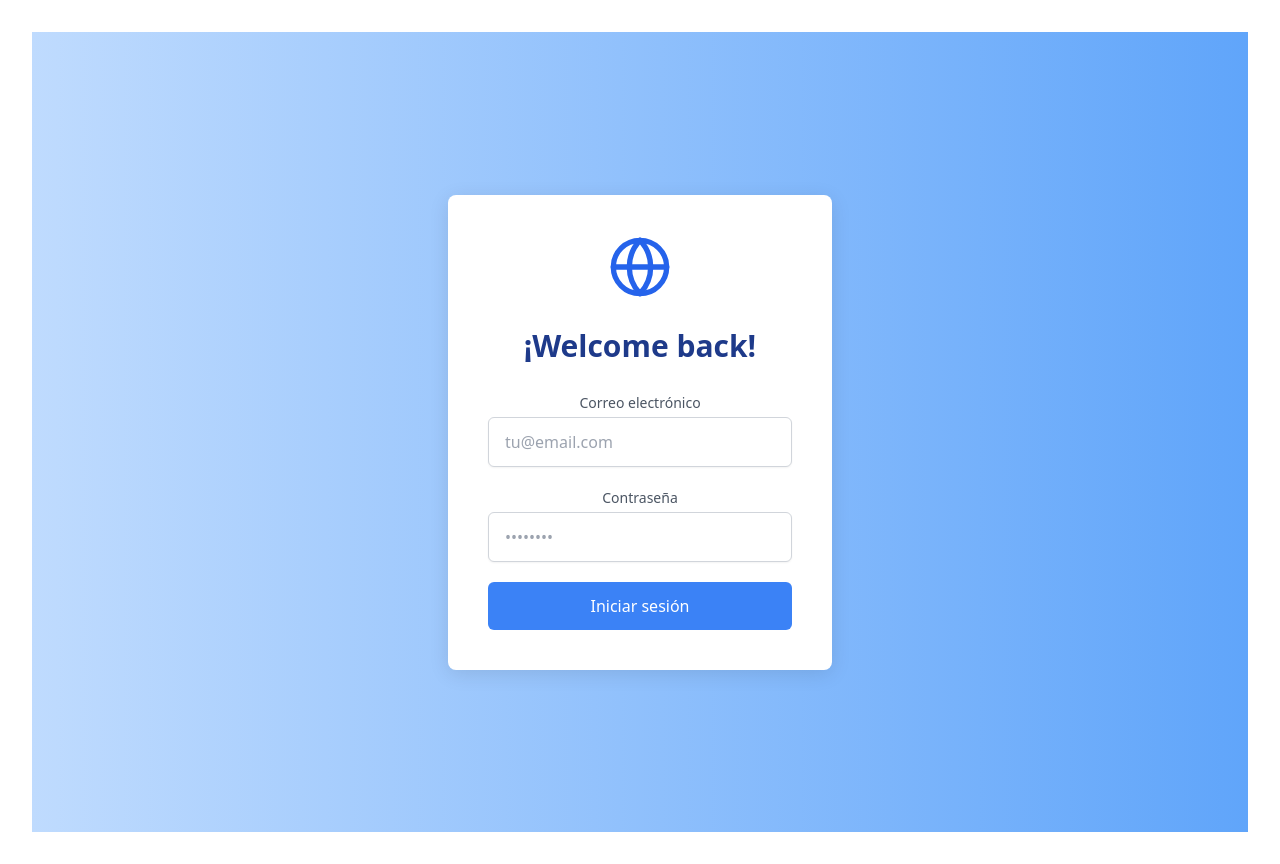
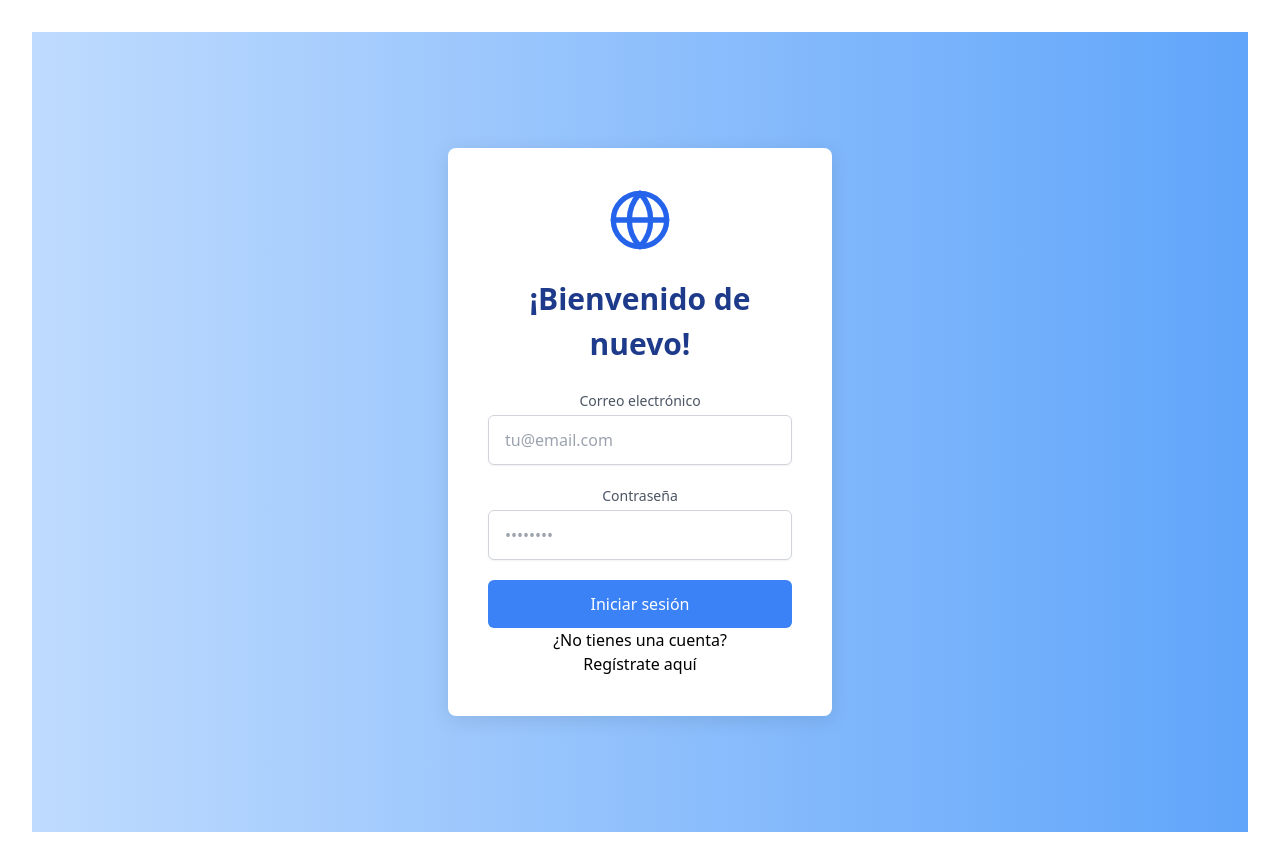
Before and after one commit to tonx117/ArquitecturaGrupal, a React (Vite) app in the folder front/: page /login in a window 1280 px wide. Built offline with nearby package versions, Linux system fonts and the light colour scheme.

Commit message:
feat:se agregaron nuevos cambios en landing

```diff
--- a/front/src/App.tsx
+++ b/front/src/App.tsx
@@ -2,25 +2,37 @@ import React from 'react';
 import LanguageSelector from './components/LanguageSelector'; // Importa el componente LanguageSelector
 import UserProfile from './components/UserProfile'; // Importa el componente UserProfile
 import './App.css';
-import { BrowserRouter as Router, Routes, Route } from 'react-router-dom';
+import { BrowserRouter as Router, Routes, Route, useNavigate } from 'react-router-dom'; // Asegúrate de importar useNavigate
 import LoginForm from './components/LoginForm';
 import RegistroForm from './components/Register';
 import LandingPage from './components/LandingPage'; // Importa el componente de la landing page
 
 function App() {
+  const navigate = useNavigate(); // Hook para la navegación
+
+  // Función para manejar el clic en el botón de registro
+  const handleRegisterClick = () => {
+    navigate('/registro'); // Navegar a la página de registro
+  };
+
   return (
-    <Router>
     <div className="App">
       <Routes>
         <Route path="/" element={<LandingPage />} /> {/* Ruta de la landing page */}
-          <Route path="/login" element={<LoginForm />} />
+        <Route path="/login" element={<LoginForm onRegisterClick={handleRegisterClick} />} /> {/* Pasa la función al LoginForm */}
         <Route path="/registro" element={<RegistroForm />} />
         <Route path="/language-selector" element={<LanguageSelector />} /> {/* Ruta para el LanguageSelector */}
         <Route path="/user-profile" element={<UserProfile />} /> {/* Ruta para UserProfile */}
       </Routes>
     </div>
-    </Router>
   );
 }
 
-export default App;
+// Envolver App con Router
+const AppWrapper = () => (
+  <Router>
+    <App />
+  </Router>
+);
+
+export default AppWrapper;
--- a/front/src/components/LandingPage.tsx
+++ b/front/src/components/LandingPage.tsx
@@ -1,12 +1,12 @@
 import { Globe2, BookOpen, MessageCircle, Award } from "lucide-react";
-//import './landing.css';
+import { Link } from 'react-router-dom'; // Importa Link de react-router-dom
 
 export default function LandingPage() {
   return (
     <div className="flex flex-col min-h-screen bg-gradient-to-b from-blue-200 to-blue-300">
       <header className="px-4 lg:px-6 h-16 flex items-center bg-white shadow">
         <div className="flex items-center space-x-2">
-          <Globe2 className="h-6 w-6 text-blue-600" aria-label="Ícono de LinguaLearn" />
+          <Globe2 className="h-6 w-6 text-blue-600" aria-label="Ícono de TomyLanguage" />
           <span className="text-2xl font-bold text-blue-800">TomyLanguage</span>
         </div>
         <nav className="ml-auto flex gap-4 sm:gap-6">
@@ -84,7 +84,7 @@ export default function LandingPage() {
             </h2>
             <div className="grid grid-cols-1 md:grid-cols-2 lg:grid-cols-3 gap-8">
               {[
-                { name: "María G.", text: "LinguaLearn ha transformado mi forma de aprender idiomas. ¡Es divertido y efectivo!" },
+                { name: "María G.", text: "TomyLanguage ha transformado mi forma de aprender idiomas. ¡Es divertido y efectivo!" },
                 { name: "Carlos R.", text: "Gracias a esta app, ahora puedo mantener conversaciones en inglés con confianza." },
                 { name: "Laura S.", text: "Las lecciones interactivas y el seguimiento de progreso me mantienen motivada todos los días." }
               ].map((testimonial, index) => (
@@ -108,22 +108,15 @@ export default function LandingPage() {
                 </p>
               </div>
               <div className="w-full max-w-sm space-y-2">
-                <form className="flex space-x-2">
-                  <input
-                    className="flex-1 bg-white text-blue-900 px-4 py-2 rounded shadow"
-                    placeholder="Ingresa tu email"
-                    type="email"
-                    aria-label="Ingresa tu email"
-                    required
-                  />
+                <Link to="/login"> {/* Cambia el botón a un Link que dirija a /login */}
                   <button
                     className="bg-white text-blue-600 hover:bg-blue-50 px-4 py-2 rounded shadow"
-                    type="submit"
+                    type="button"
                     aria-label="Registrarse"
                   >
                     Registrarse
                   </button>
-                </form>
+                </Link>
                 <p className="text-xs text-blue-200">
                   Al registrarte, aceptas nuestros términos de servicio y política de privacidad.
                 </p>
--- a/front/src/components/LoginForm.tsx
+++ b/front/src/components/LoginForm.tsx
@@ -2,24 +2,23 @@ import { useState } from 'react';
 import { Globe } from 'lucide-react';
 import './LoginForm.css';
 
-// Adaptador para la lógica de negocio (siguiendo arquitectura hexagonal)
 interface LoginAdapter {
   login: (email: string, password: string) => Promise<void>;
 }
 
-// Implementación mock del adaptador
 const mockLoginAdapter: LoginAdapter = {
   login: async (email, password) => {
     await new Promise(resolve => setTimeout(resolve, 1000));
-    console.log('Login attempt:', { email, password });
+    console.log('Intento de inicio de sesión:', { email, password });
   }
 };
 
 interface LoginFormProps {
   loginAdapter: LoginAdapter;
+  onRegisterClick: () => void;
 }
 
-export default function LoginForm({ loginAdapter = mockLoginAdapter }: LoginFormProps) {
+export default function LoginForm({ loginAdapter = mockLoginAdapter, onRegisterClick }: LoginFormProps) {
   const [email, setEmail] = useState('');
   const [password, setPassword] = useState('');
   const [isLoading, setIsLoading] = useState(false);
@@ -45,14 +44,10 @@ export default function LoginForm({ loginAdapter = mockLoginAdapter }: LoginForm
         <div className="logo-container">
           <Globe className="text-blue-600 w-16 h-16" />
         </div>
-        <h2 className="title">
-        ¡Welcome back!
-        </h2>
+        <h2 className="title">¡Bienvenido de nuevo!</h2>
         <form onSubmit={handleSubmit} className="space-y-5">
           <div>
-            <label htmlFor="email" className="label">
-              Correo electrónico
-            </label>
+            <label htmlFor="email" className="label">Correo electrónico</label>
             <input
               id="email"
               type="email"
@@ -64,9 +59,7 @@ export default function LoginForm({ loginAdapter = mockLoginAdapter }: LoginForm
             />
           </div>
           <div>
-            <label htmlFor="password" className="label">
-              Contraseña
-            </label>
+            <label htmlFor="password" className="label">Contraseña</label>
             <input
               id="password"
               type="password"
@@ -78,14 +71,16 @@ export default function LoginForm({ loginAdapter = mockLoginAdapter }: LoginForm
             />
           </div>
           {error && <p className="error-message">{error}</p>}
-          <button
-            type="submit"
-            disabled={isLoading}
-            className="submit-button"
-          >
+          <button type="submit" disabled={isLoading} className="submit-button">
             {isLoading ? 'Iniciando sesión...' : 'Iniciar sesión'}
           </button>
         </form>
+        <div className="register-container">
+          <p className="register-text">¿No tienes una cuenta?</p>
+          <button type="button" onClick={onRegisterClick} className="register-button">
+            Regístrate aquí
+          </button>
+        </div>
       </div>
     </div>
   );
--- a/front/src/components/Register.tsx
+++ b/front/src/components/Register.tsx
@@ -1,5 +1,6 @@
 import { useState } from 'react';
 import { Globe } from 'lucide-react';
+import { useNavigate } from 'react-router-dom'; // Importa useNavigate
 import './LoginForm.css'; // Importa el archivo CSS
 
 // Adaptador para la lógica de negocio (siguiendo arquitectura hexagonal)
@@ -27,6 +28,8 @@ export default function RegisterForm({ registerAdapter = mockRegisterAdapter }:
   const [isLoading, setIsLoading] = useState(false);
   const [error, setError] = useState('');
 
+  const navigate = useNavigate(); // Inicializa useNavigate
+
   const handleSubmit = async (e: React.FormEvent<HTMLFormElement>) => {
     e.preventDefault();
     setIsLoading(true);
@@ -34,6 +37,7 @@ export default function RegisterForm({ registerAdapter = mockRegisterAdapter }:
 
     try {
       await registerAdapter.register(firstName, lastName, email, password);
+      navigate('/login'); // Redirige al login después de registrarse
     } catch (err) {
       setError('Error al registrarse. Por favor, inténtalo de nuevo.');
     } finally {
```
Lines whose indentation alone changed are shown as unchanged.
